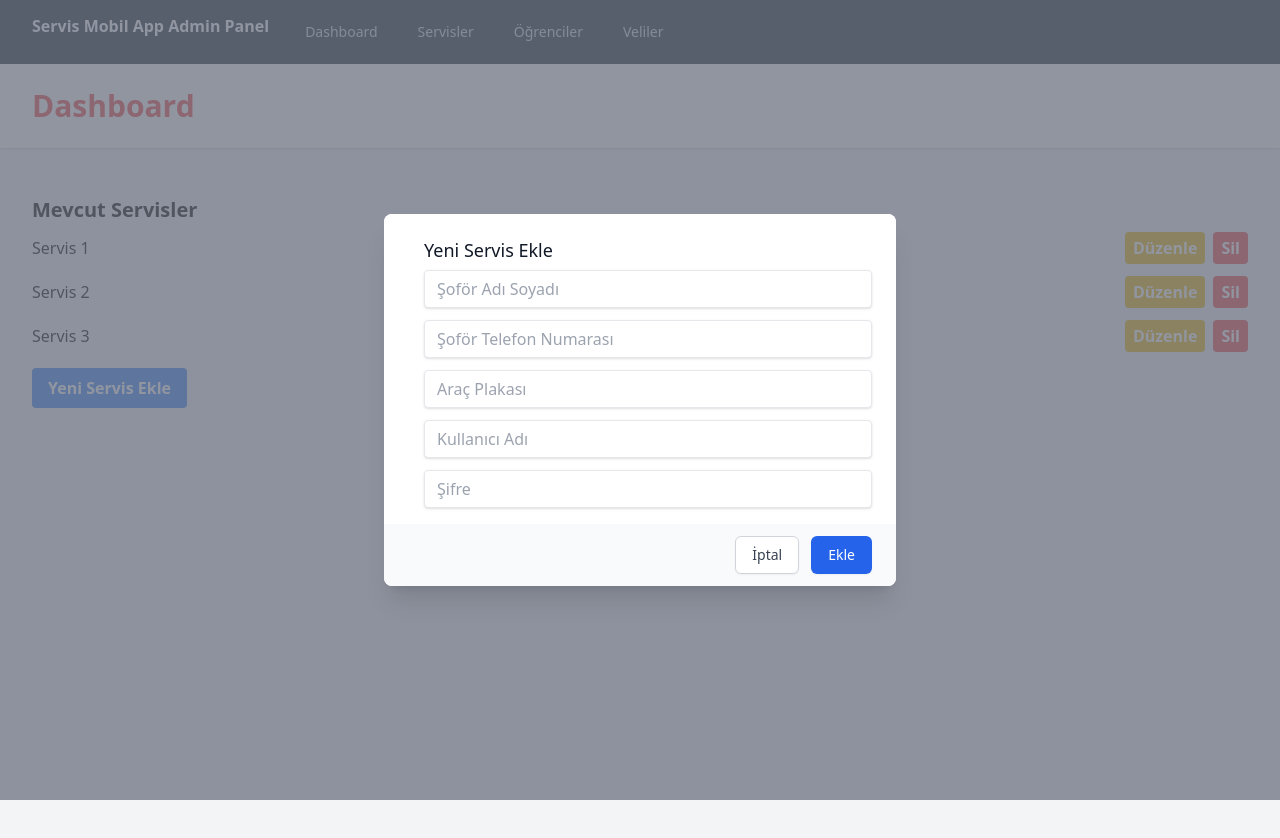
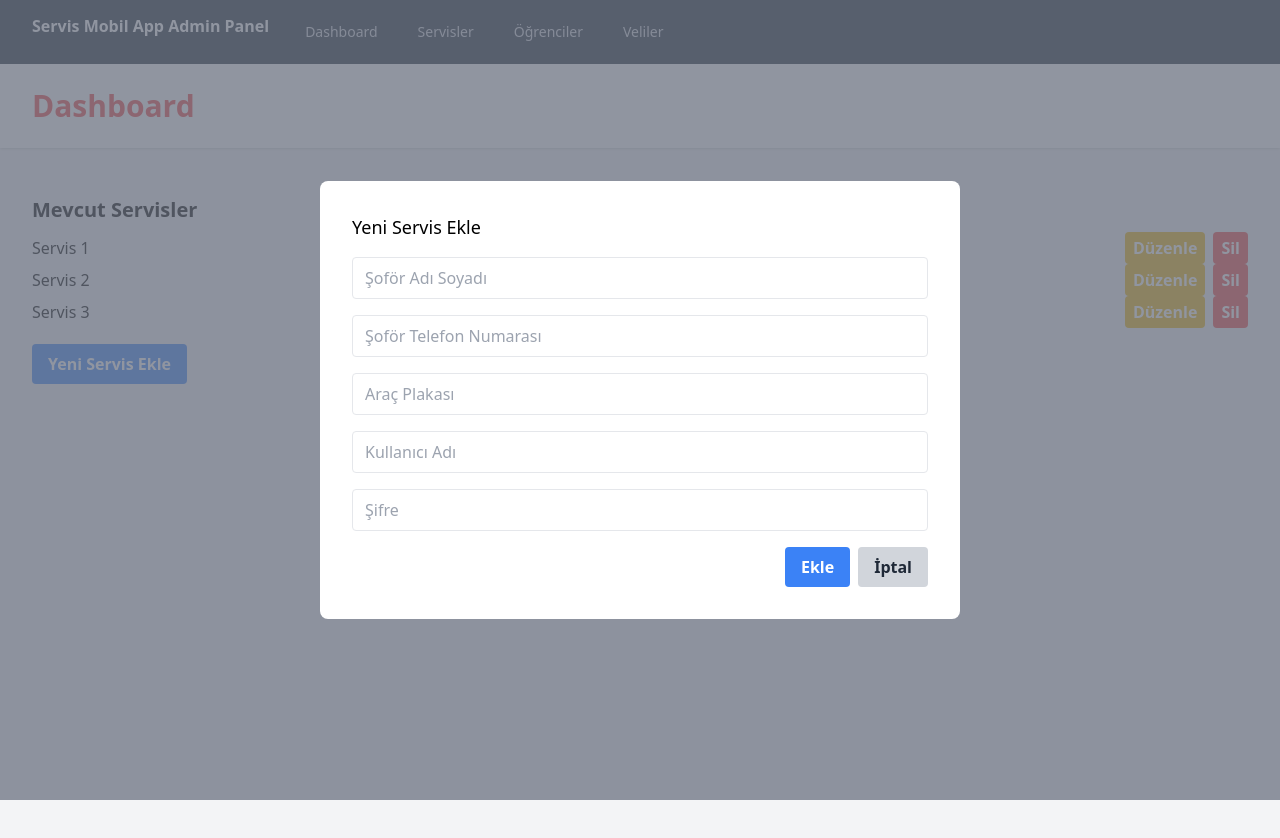
Before and after one commit to eerdem5387/servis-admin-panel, a Next.js app: page / in a window 1280 px wide. Both pictures are taken after a click on the button "Yeni Servis Ekle". Shown: the top 838 px of the page. Built offline with nearby package versions, Linux system fonts and the light colour scheme.

Commit message:
tüm butonlar

```diff
--- a/src/pages/index.tsx
+++ b/src/pages/index.tsx
@@ -2,12 +2,39 @@ import React, { useState } from "react";
 
 const Dashboard = () => {
   const [services, setServices] = useState([
-    { id: 1, name: "Servis 1" },
-    { id: 2, name: "Servis 2" },
-    { id: 3, name: "Servis 3" },
+    {
+      id: 1,
+      name: "Servis 1",
+      driverName: "Şoför 1",
+      driverPhone: "1234567890",
+      carPlate: "34 ABC 123",
+      username: "user1",
+      password: "pass1",
+    },
+    {
+      id: 2,
+      name: "Servis 2",
+      driverName: "Şoför 2",
+      driverPhone: "0987654321",
+      carPlate: "34 XYZ 987",
+      username: "user2",
+      password: "pass2",
+    },
+    {
+      id: 3,
+      name: "Servis 3",
+      driverName: "Şoför 3",
+      driverPhone: "5555555555",
+      carPlate: "34 DEF 456",
+      username: "user3",
+      password: "pass3",
+    },
   ]);
 
   const [showAddServiceModal, setShowAddServiceModal] = useState(false);
+  const [showEditServiceModal, setShowEditServiceModal] = useState(false);
+  const [selectedService, setSelectedService] = useState(null);
+
   const [driverName, setDriverName] = useState("");
   const [driverPhone, setDriverPhone] = useState("");
   const [carPlate, setCarPlate] = useState("");
@@ -17,7 +44,12 @@ const Dashboard = () => {
   const addNewService = () => {
     const newService = {
       id: services.length + 1,
-      name: driverName + " - " + carPlate, // Servis adı olarak şoför adı ve araç plakası birleştirildi
+      name: driverName + " - " + carPlate,
+      driverName,
+      driverPhone,
+      carPlate,
+      username,
+      password,
     };
     setServices([...services, newService]);
     setShowAddServiceModal(false);
@@ -28,8 +60,32 @@ const Dashboard = () => {
     setPassword("");
   };
 
-  const editService = (id) => {
-    console.log("Servis düzenleme işlevi", id);
+  const editService = (service) => {
+    setSelectedService(service);
+    setDriverName(service.driverName);
+    setDriverPhone(service.driverPhone);
+    setCarPlate(service.carPlate);
+    setUsername(service.username);
+    setPassword(service.password);
+    setShowEditServiceModal(true);
+  };
+
+  const updateService = () => {
+    const updatedServices = services.map((service) =>
+      service.id === selectedService.id
+        ? {
+            ...service,
+            driverName,
+            driverPhone,
+            carPlate,
+            username,
+            password,
+            name: driverName + " - " + carPlate,
+          }
+        : service
+    );
+    setServices(updatedServices);
+    setShowEditServiceModal(false);
   };
 
   const deleteService = (id) => {
@@ -49,7 +105,7 @@ const Dashboard = () => {
           <div className="px-4 py-6 sm:px-0">
             <div className="mb-4">
               <h2 className="text-xl font-semibold mb-2">Mevcut Servisler</h2>
-              <ul className="flex flex-col gap-3">
+              <ul>
                 {services.map((service) => (
                   <li
                     key={service.id}
@@ -59,7 +115,7 @@ const Dashboard = () => {
                     <div>
                       <button
                         className="bg-yellow-500 hover:bg-yellow-700 text-white font-bold py-1 px-2 mr-2 rounded"
-                        onClick={() => editService(service.id)}
+                        onClick={() => editService(service)}
                       >
                         Düzenle
                       </button>
@@ -83,8 +139,66 @@ const Dashboard = () => {
           </div>
         </div>
       </main>
-      {/* Yeni servis ekleme pop-up ekranı */}
       {showAddServiceModal && (
+        <div className="fixed z-10 inset-0 overflow-y-auto flex items-center justify-center">
+          <div className="absolute inset-0 bg-gray-500 opacity-75"></div>
+          <div className="relative bg-white w-1/2 p-8 rounded-lg">
+            <h3 className="text-lg font-medium mb-4">Yeni Servis Ekle</h3>
+            <div className="flex flex-col gap-4">
+              <input
+                type="text"
+                value={driverName}
+                onChange={(e) => setDriverName(e.target.value)}
+                placeholder="Şoför Adı Soyadı"
+                className="border rounded py-2 px-3 focus:outline-none"
+              />
+              <input
+                type="text"
+                value={driverPhone}
+                onChange={(e) => setDriverPhone(e.target.value)}
+                placeholder="Şoför Telefon Numarası"
+                className="border rounded py-2 px-3 focus:outline-none"
+              />
+              <input
+                type="text"
+                value={carPlate}
+                onChange={(e) => setCarPlate(e.target.value)}
+                placeholder="Araç Plakası"
+                className="border rounded py-2 px-3 focus:outline-none"
+              />
+              <input
+                type="text"
+                value={username}
+                onChange={(e) => setUsername(e.target.value)}
+                placeholder="Kullanıcı Adı"
+                className="border rounded py-2 px-3 focus:outline-none"
+              />
+              <input
+                type="password"
+                value={password}
+                onChange={(e) => setPassword(e.target.value)}
+                placeholder="Şifre"
+                className="border rounded py-2 px-3 focus:outline-none"
+              />
+              <div className="flex justify-end">
+                <button
+                  onClick={addNewService}
+                  className="bg-blue-500 text-white font-bold py-2 px-4 rounded hover:bg-blue-700 focus:outline-none focus:bg-blue-700"
+                >
+                  Ekle
+                </button>
+                <button
+                  onClick={() => setShowAddServiceModal(false)}
+                  className="ml-2 bg-gray-300 text-gray-800 font-bold py-2 px-4 rounded hover:bg-gray-400 focus:outline-none focus:bg-gray-400"
+                >
+                  İptal
+                </button>
+              </div>
+            </div>
+          </div>
+        </div>
+      )}
+      {showEditServiceModal && (
         <div className="fixed z-10 inset-0 overflow-y-auto">
           <div className="flex items-end justify-center min-h-screen pt-4 px-4 pb-20 text-center sm:block sm:p-0">
             <div
@@ -104,7 +218,7 @@ const Dashboard = () => {
                 <div className="sm:flex sm:items-start">
                   <div className="mt-3 text-center sm:mt-0 sm:ml-4 sm:text-left w-full">
                     <h3 className="text-lg leading-6 font-medium text-gray-900">
-                      Yeni Servis Ekle
+                      Servis Düzenle
                     </h3>
                     <div className="flex flex-col mt-2 gap-3">
                       <input
@@ -148,13 +262,13 @@ const Dashboard = () => {
               </div>
               <div className="bg-gray-50 px-4 py-3 sm:px-6 sm:flex sm:flex-row-reverse">
                 <button
-                  onClick={addNewService}
+                  onClick={updateService}
                   className="w-full inline-flex justify-center rounded-md border border-transparent shadow-sm px-4 py-2 bg-blue-600 text-base font-medium text-white hover:bg-blue-700 focus:outline-none focus:ring-2 focus:ring-offset-2 focus:ring-blue-500 sm:ml-3 sm:w-auto sm:text-sm"
                 >
-                  Ekle
+                  Güncelle
                 </button>
                 <button
-                  onClick={() => setShowAddServiceModal(false)}
+                  onClick={() => setShowEditServiceModal(false)}
                   className="mt-3 w-full inline-flex justify-center rounded-md border border-gray-300 shadow-sm px-4 py-2 bg-white text-base font-medium text-gray-700 hover:bg-gray-50 focus:outline-none focus:ring-2 focus:ring-offset-2 focus:ring-gray-500 sm:mt-0 sm:ml-3 sm:w-auto sm:text-sm"
                 >
                   İptal
```
